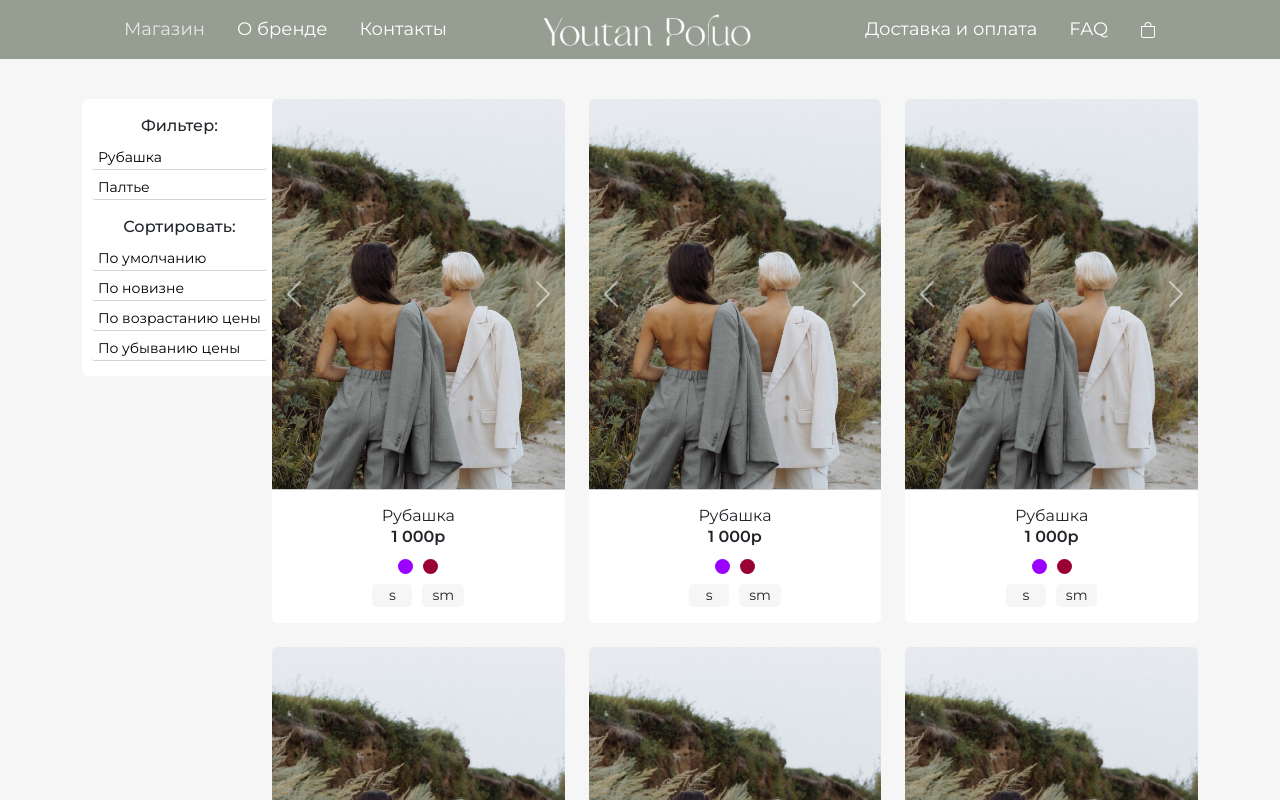
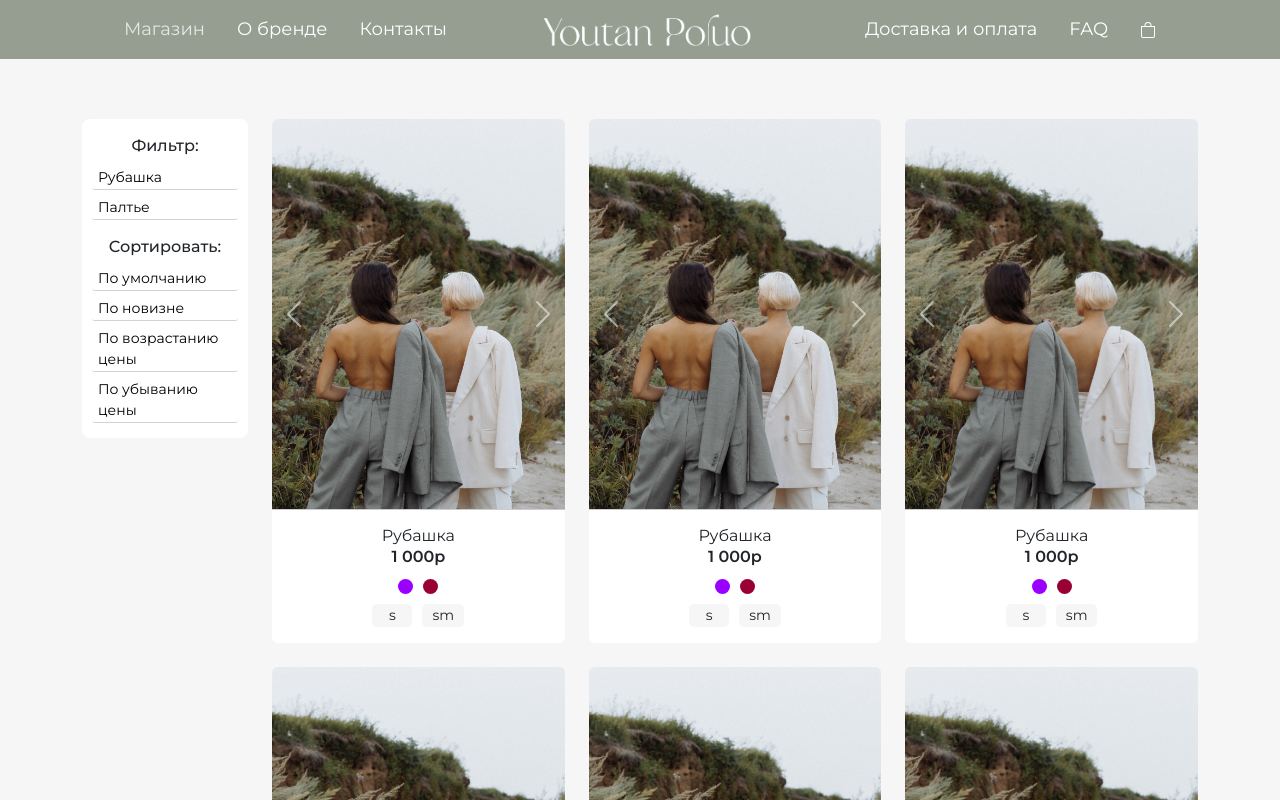
Before and after one commit to PavelBarashkov/Youtan_poluo, a React (Create React App) app: page /main in a window 1280 px wide. Both pictures are taken after a click on the button "Магазин". Shown: the top 800 px of the page. Built offline with nearby package versions, Linux system fonts and the light colour scheme.

Commit message:
updata styles for FilterAndSort

```diff
--- a/src/components/Filter/Filter.tsx
+++ b/src/components/Filter/Filter.tsx
@@ -5,7 +5,7 @@ export const Filter = ({types}: any) => {
   return (
     <div className={classes.filter_container}>
         <div className={classes.filter_title}>
-            Фильтер:
+            Фильтр:
         </div>
         <div className={classes.filter_btns}>
             {types.map((item: any) => (
--- a/src/modules/Shope/Shope.tsx
+++ b/src/modules/Shope/Shope.tsx
@@ -11,11 +11,11 @@ export const Shope = () => {
   return (
         <Container>
             <CustomContainer>
-                <Row>
+                <Row lg={2}>
                     <Col lg={2}>
                             <FilterAndSort/>
                     </Col>
-                    <Col>
+                    <Col lg={10}>
                         <ListCard/>
                     </Col>
                 </Row>
--- a/src/modules/Shope/components/CustomContainer/customContainer.module.css
+++ b/src/modules/Shope/components/CustomContainer/customContainer.module.css
@@ -1,4 +1,4 @@
 .container {
-    margin-top: 40px;
+    margin-top: 60px;
     margin-bottom: 40px;
 }
--- a/src/modules/Shope/components/FilterAndSort/FilterAndSort.tsx
+++ b/src/modules/Shope/components/FilterAndSort/FilterAndSort.tsx
@@ -1,10 +1,23 @@
-import React from 'react'
+import React, { useEffect, useState } from 'react'
 import { Filter } from '../../../../components/Filter/Filter'
 import { Sort } from '../../../../components/Sort/Sort'
 import classes from './filterAndSort.module.css'
 
 export const FilterAndSort = () => {
-    const types = [{name: 'Рубашка'}, {name: 'Палтье'}]
+    const types = [{name: 'Рубашка'}, {name: 'Палтье'}];
+    const [sizeWindow, setSizeWindow] = useState<number>(window.innerWidth);
+
+    useEffect(() => {
+        const handleResize = () => {
+            setSizeWindow(window.innerWidth);
+        };
+
+        window.addEventListener('resize', handleResize);
+
+        return () => {
+            window.removeEventListener('resize', handleResize);
+        };
+    }, []);
 
   return (
     <aside className={classes.container}>
--- a/src/modules/Shope/components/FilterAndSort/filterAndSort.module.css
+++ b/src/modules/Shope/components/FilterAndSort/filterAndSort.module.css
@@ -1,5 +1,5 @@
 .container {
-    position: fixed;
+    /* position: fixed; */
     display: flex;
     flex-direction: column;
     row-gap: 15px;
```
